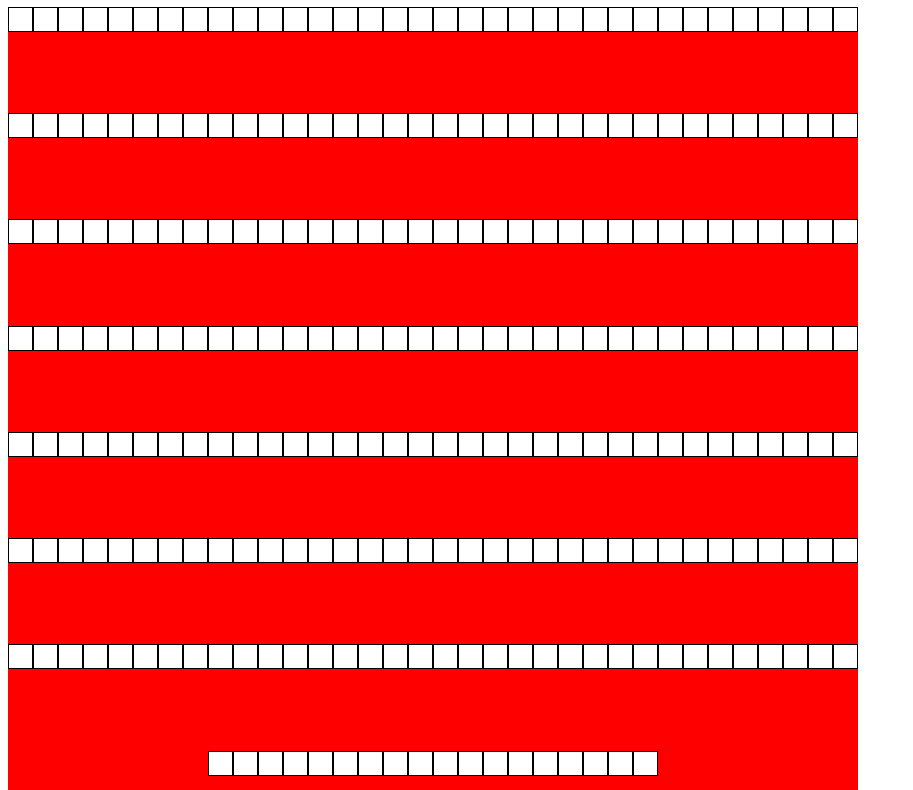
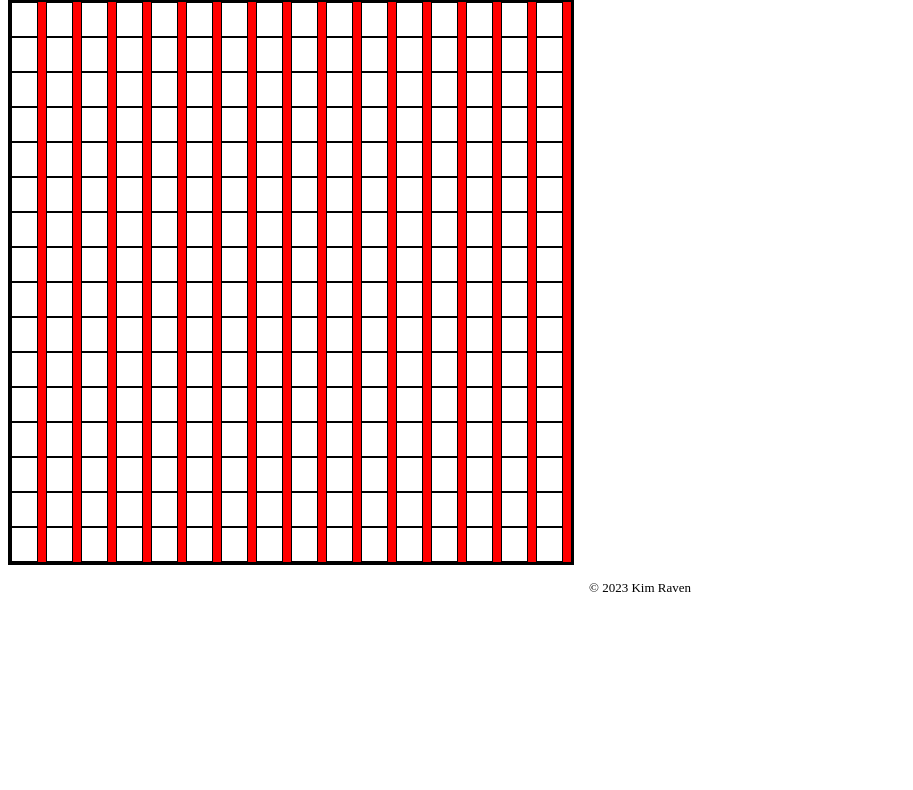
Before and after one commit to Kim007dus/Etch-a-Sketch, a plain HTML site: page index.html in a window 1280 px wide. Shown: the part 81-871 px from the top of the page, without its empty margins (0-913 px from the left). After the commit the page ends 800 px from the top, so only its background shows below. Drawn offline with Linux system fonts and the light colour scheme.

Commit message:
shows grid but it's not dynamic

```diff
--- a/javascript.js
+++ b/javascript.js
@@ -1,9 +1,13 @@
+
 const container = document.querySelector("#container")
 
+function makeDivs (numDivs) {
+        for (let c = 0; c < (numDivs * numDivs); c++) {
+        let cells = document.createElement ("div")
+        container.appendChild(cells)
 
+    }
 
+}
 
-for (let i = 1; i < 257; i++) {
-        const div = document.createElement("div")
-        container.appendChild(div)
-    }
+makeDivs (16)
--- a/style.css
+++ b/style.css
@@ -1,43 +1,38 @@
 body {
-    display: flex;
-    flex-direction: column;
-    justify-content: center;
+
 }
 
 header {
     text-align: center;
 }
-* {
-    box-sizing: border-box;
-}
+
 
 #container {
 
-    display: flex;
-    flex-wrap: wrap;
-    border-radius: 25px;
-    width: 850px;
-    height: 850px;
+    display: grid;
+    grid-template-columns: auto auto auto auto auto auto auto auto auto auto auto auto auto auto auto auto;
+    width: 560px;
+    height: 560px;
+    border: 3px solid black;
     background-color: red;
-    justify-content: center;
+
+
+
+
 }
 
-#container>div {
+#container > div {
+    width: 25px;
+    height 25px;
     border: 1px solid black;
-    height: 25px;
-    width: 25px;
     background-color: white;
+
+
 
 }
 
 
-#container>grid:nth-child(16n +1) {
-    width: 100%;
-    border: 0;
-    height: 0;
 
-
-}
 
 
 footer {
```
